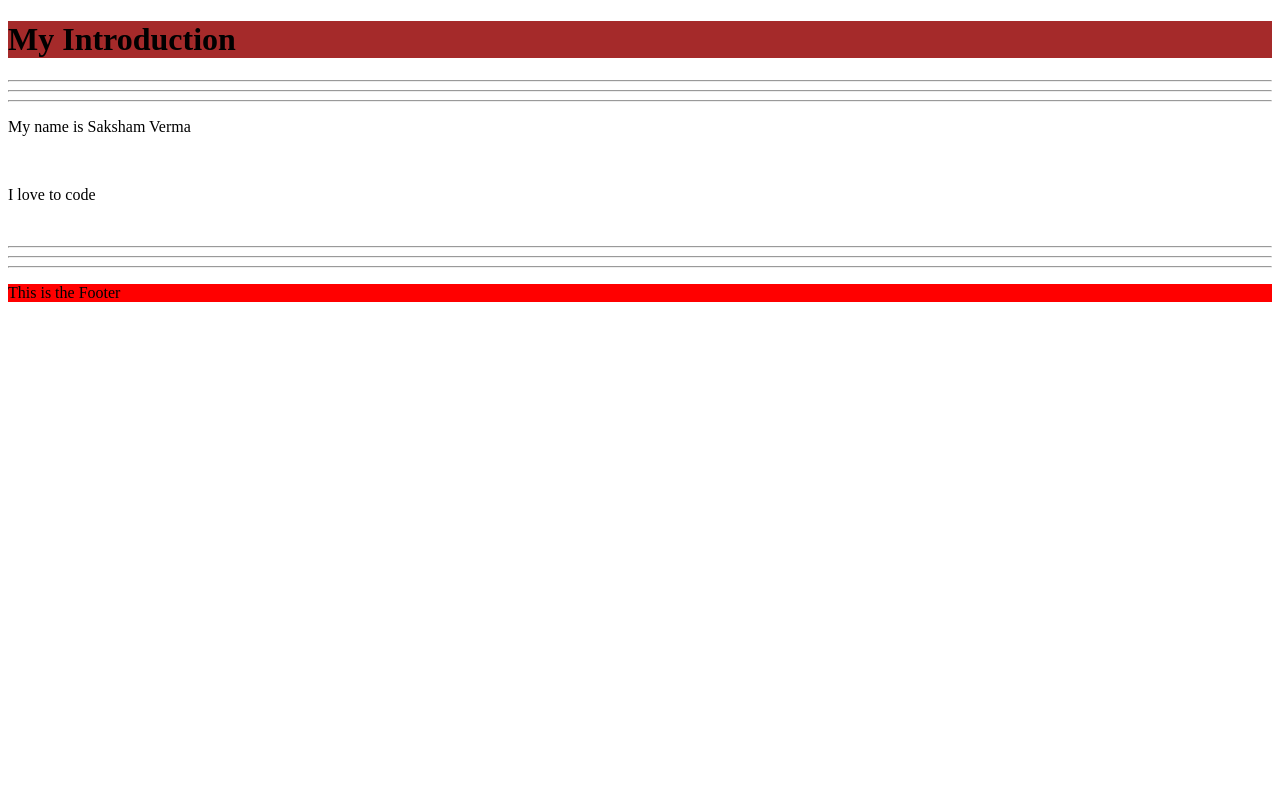
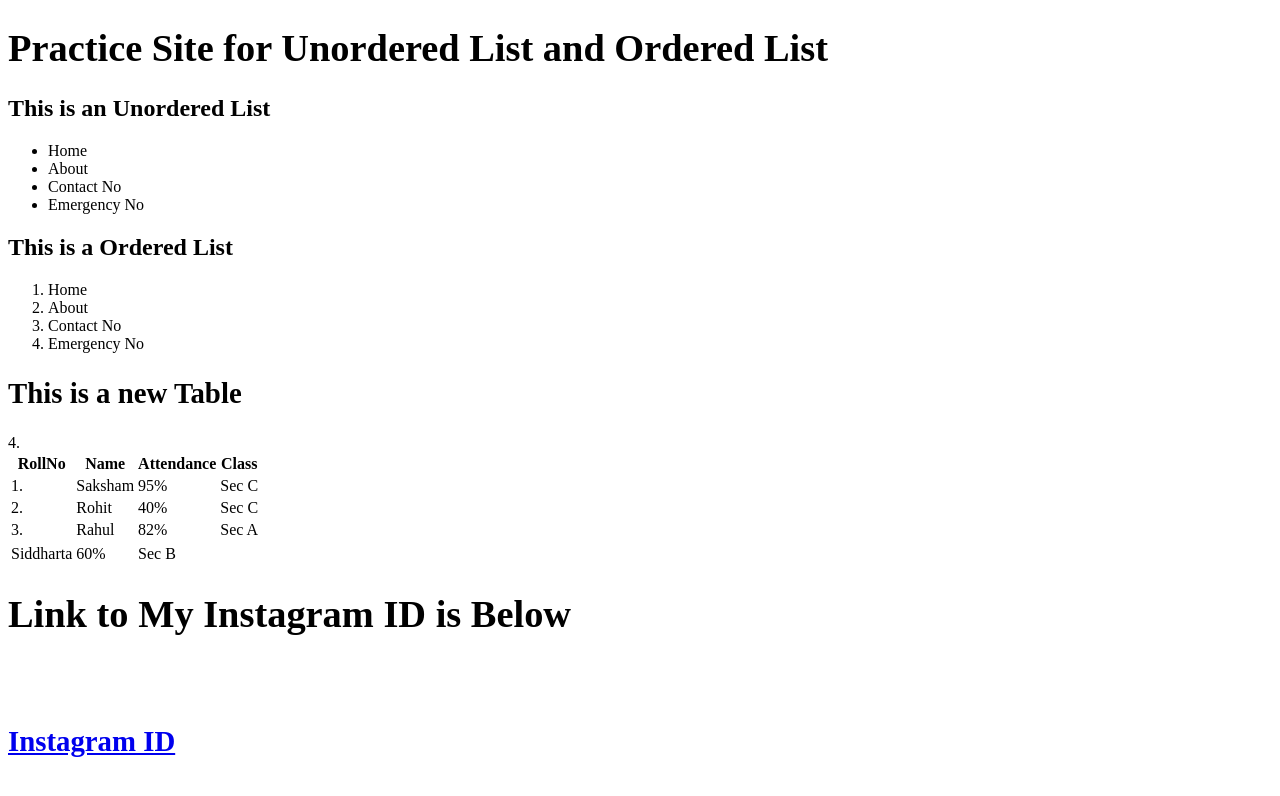
Before and after one commit to Sam2769/CODSOFT, a plain HTML site: page index.html in a window 1280 px wide. Drawn offline with Linux system fonts and the light colour scheme.

Commit message:
index.html is committed

```diff
--- a/index.html
+++ b/index.html
@@ -3,33 +3,118 @@
 <head>
     <meta charset="UTF-8">
     <meta name="viewport" content="width=device-width, initial-scale=1.0">
-    <title>Document</title>
+    <title>Practice Site</title>
 </head>
 <body>
 
-    <header style="background-color: brown;">
-            <h1>My Introduction</h1>
+    <header>
+        <big><b>
+            <h1>Practice Site for Unordered List and Ordered List</h1>
+        </b></big>
+    </header>
 
-            </header>
-
-            <hr><hr><hr>
     <main>
 
+        <h2>This is an Unordered List</h2>
 
-    <p>My name is Saksham Verma</p><br>
-    <p>I love to code </p><br>
+    <div>
 
-    <hr><hr><hr>
+        <ul>
+            <li>Home</li>
+            <li>About</li>
+            <li>Contact No</li>
+            <li>Emergency No</li>
+
+        </ul>
+
+    </div>
+
+    <h2>This is a Ordered List</h2>
+
+    <div>
+
+        <ol>
+            <li>Home</li>
+            <li>About</li>
+            <li>Contact No</li>
+            <li>Emergency No</li>
+
+        </ol>
+
+    </div>
+
+
+    <big><b>
+        <h2>This is a new Table</h2>
+    </b></big>
+
+
+<div>
+
+        <table>
+
+            <tr>
+                <th>RollNo</th>
+                <th>Name</th>
+                <th>Attendance</th>
+                <th>Class</th>
+
+            </tr>
+
+            <tr>
+                <td>1.</td>
+                <td>Saksham</td>
+                <td>95%</td>
+                <td>Sec C</td>
+
+            </tr>
+
+            <tr>
+                <td>2.</td>
+                <td>Rohit</td>
+                <td>40%</td>
+                <td>Sec C</td>
+            </tr>
+
+            <tr>
+                <td>3.</td>
+                <td>Rahul</td>
+                <td>82%</td>
+                <td>Sec A</td>
+
+            </tr>
+
+            <tr>4.</tr>
+            <td>Siddharta</td>
+            <td>60%</td>
+            <td>Sec B</td>
 
 
 
-</main>
+        </table>
 
-<footer style="background-color: red;">
 
-    <p>This is the Footer</p>
+    </div>
 
-</footer>
+
+
+    </main>
+
+
+    <footer>
+
+        <big><b>
+            <h1>Link to My Instagram ID is Below</h1>
+        </b></big>
+<br><br>
+
+        <big><b><h2>
+
+            <a href = "https://www.instagram.com/sakshamxx2769/", target = "_blank">Instagram ID</a>
+
+        </h2></b></big>
+
+    </footer>
 
 </body>
 </html>
```
